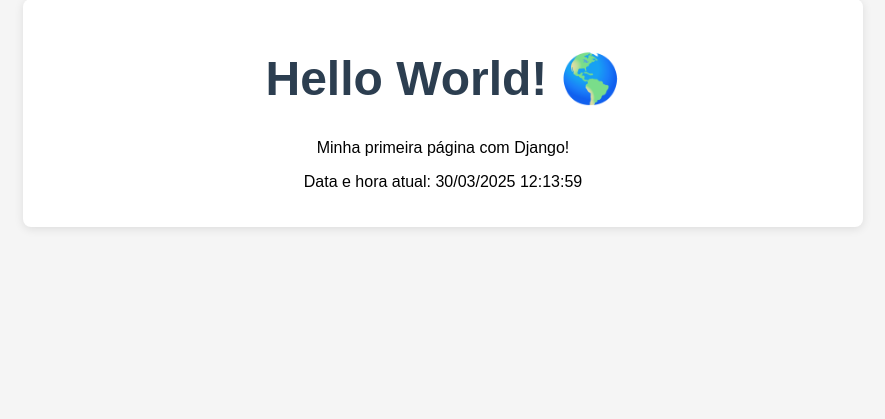
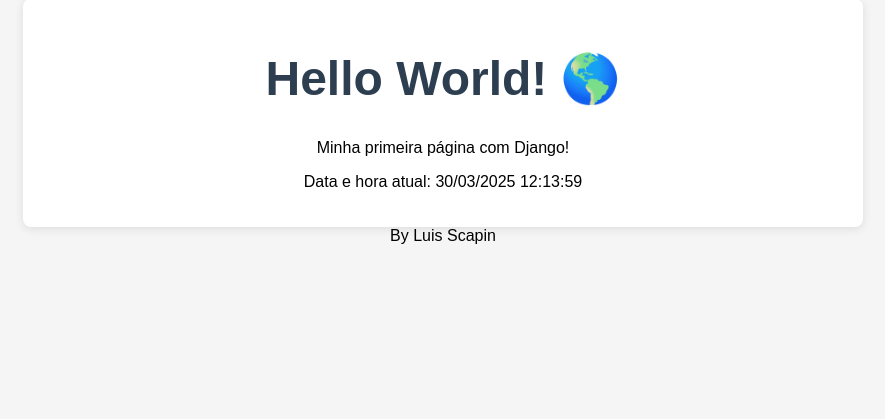
Before and after one commit to Luis-Scapin/teste_django5, a Django app: page / in a window 1280 px wide. Shown: the part 101-520 px from the top of the page, without its empty margins (197-1082 px from the left). Run offline with Django 5.2, Linux system fonts and the light colour scheme.

Commit message:
Update index.html

```diff
--- a/apps/core/templates/core/index.html
+++ b/apps/core/templates/core/index.html
@@ -32,4 +32,5 @@
         <p>Data e hora atual: {{ current_time }}</p>
     </div>
 </body>
+<footer>By Luis Scapin</footer>
 </html>
```
